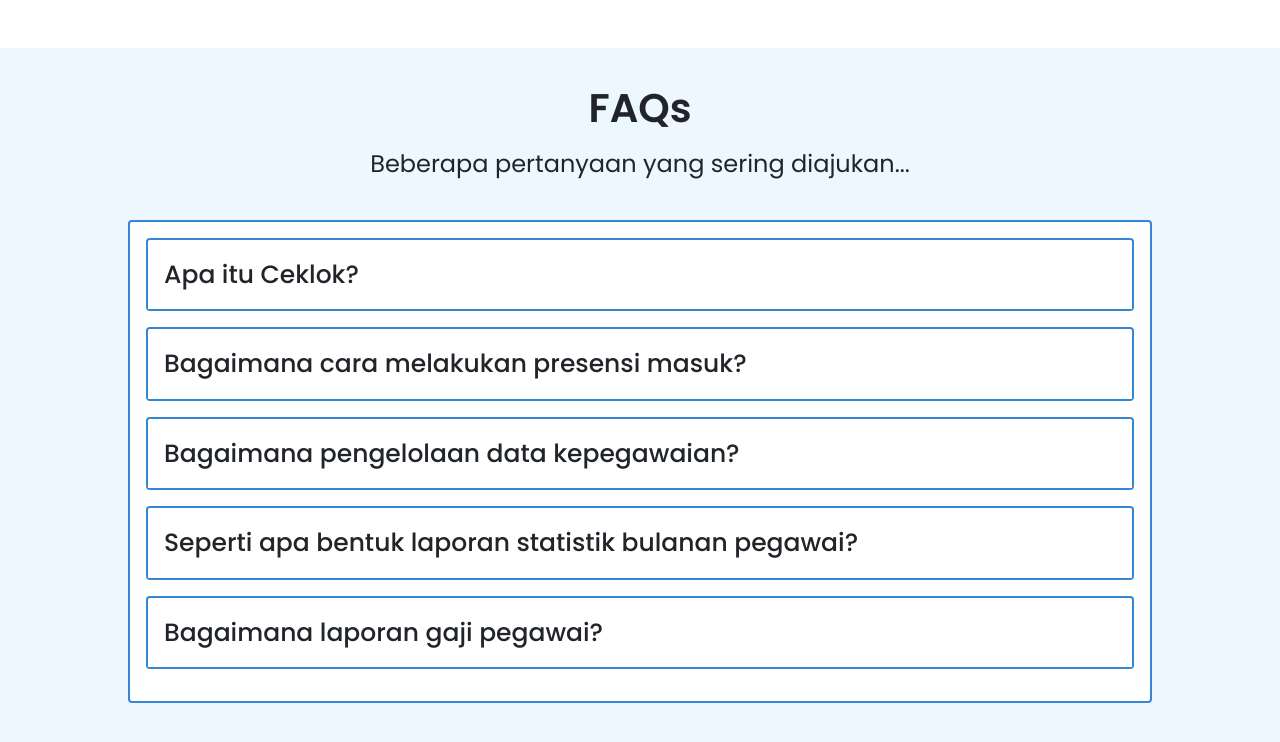
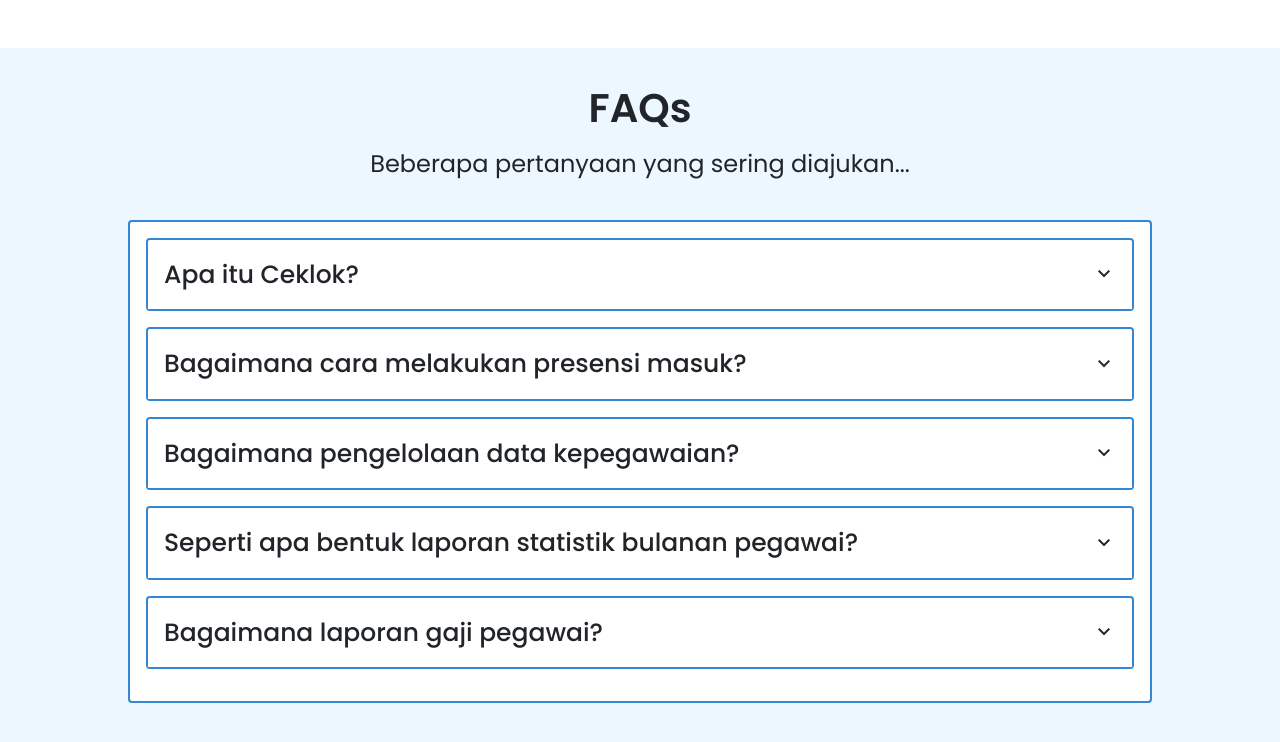
Before and after one commit to adisatyaitconsultant/aitc.github.io, a Jekyll site: the page built from overtime.html, in a window 1280 px wide and 900 px high, scrolled down 2433 px. Shown: the top 742 px of the window. Built offline with Jekyll 4.4.1, drawn with Linux system fonts in a browser that asks for light colours.

Commit message:
fix ui FAQ's

```diff
--- a/_includes/faq_content.html
+++ b/_includes/faq_content.html
@@ -10,7 +10,9 @@
           <div class="card-header" id="headingExample1" data-bs-toggle="collapse" data-bs-target="#collapseExample1" aria-expanded="false" aria-controls="collapseExample1">
             <div class="card-body">
               Apa itu Ceklok?
-              <i class="gg-arrow-long-down"></i>
+              <span class="material-symbols-outlined">
+                expand_more
+              </span>
             </div>
           </div>
           <div class="collapse" id="collapseExample1">
@@ -23,7 +25,9 @@
           <div class="card-header" id="headingExample2" data-bs-toggle="collapse" data-bs-target="#collapseExample2" aria-expanded="false" aria-controls="collapseExample2">
             <div class="card-body">
               Bagaimana cara melakukan presensi masuk?
-              <i class="gg-arrow-long-down"></i>
+              <span class="material-symbols-outlined">
+                expand_more
+              </span>
             </div>
           </div>
           <div class="collapse" id="collapseExample2">
@@ -36,7 +40,9 @@
           <div class="card-header" id="headingExample3" data-bs-toggle="collapse" data-bs-target="#collapseExample3" aria-expanded="false" aria-controls="collapseExample3">
             <div class="card-body">
               Bagaimana pengelolaan data kepegawaian?
-              <i class="gg-arrow-long-down"></i>
+              <span class="material-symbols-outlined">
+                expand_more
+              </span>
             </div>
           </div>
           <div class="collapse" id="collapseExample3">
@@ -49,7 +55,9 @@
           <div class="card-header" id="headingExample4" data-bs-toggle="collapse" data-bs-target="#collapseExample4" aria-expanded="false" aria-controls="collapseExample4">
             <div class="card-body">
               Seperti apa bentuk laporan statistik bulanan pegawai?
-              <i class="gg-arrow-long-down"></i>
+              <span class="material-symbols-outlined">
+                expand_more
+              </span>
             </div>
           </div>
           <div class="collapse" id="collapseExample4">
@@ -62,7 +70,9 @@
           <div class="card-header" id="headingExample5" data-bs-toggle="collapse" data-bs-target="#collapseExample5" aria-expanded="false" aria-controls="collapseExample5">
             <div class="card-body">
               Bagaimana laporan gaji pegawai?
-              <i class="gg-arrow-long-down"></i>
+              <span class="material-symbols-outlined">
+                expand_more
+              </span>
             </div>
           </div>
           <div class="collapse" id="collapseExample5">
--- a/_layouts/default.html
+++ b/_layouts/default.html
@@ -43,9 +43,12 @@
     <link rel="preconnect" href="https://fonts.gstatic.com" crossorigin>
     <link href="https://fonts.googleapis.com/css2?family=Poppins:ital,wght@0,100;0,200;0,300;0,400;0,500;0,600;0,700;0,800;0,900;1,100;1,200;1,300;1,400;1,500;1,600;1,700;1,800;1,900&display=swap" rel="stylesheet">
 
-    <link href='https://unpkg.com/css.gg@2.0.0/icons/css/arrow-long-down.css' rel='stylesheet'>
+    <link rel="shortcut icon" type="image/x-icon" href="{{ '/assets/images/favicon.png' | relative_url }}">
 
-    <link rel="shortcut icon" type="image/x-icon" href="{{ '/assets/images/favicon.png' | relative_url }}">
+    <link rel="stylesheet" href="https://fonts.googleapis.com/css2?family=Material+Symbols+Outlined:opsz,wght,FILL,GRAD@24,400,0,0" />
+
+    <script src="https://ajax.googleapis.com/ajax/libs/jquery/3.5.1/jquery.min.js"></script>
+    <script src="{{ '/assets/js/main.js' | relative_url }}"></script>
 </head>
 <body>
     <header>
--- /dev/null
+++ b/assets/js/main.js
@@ -0,0 +1,11 @@
+$(document).ready(function(){
+    $('.card-header').click(function(){
+      var $icon = $(this).find('.material-symbols-outlined');
+      $icon.toggleClass('expanded');
+      if($icon.hasClass('expanded')){
+        $icon.text('expand_less');
+      } else {
+        $icon.text('expand_more');
+      }
+    });
+  });
```
